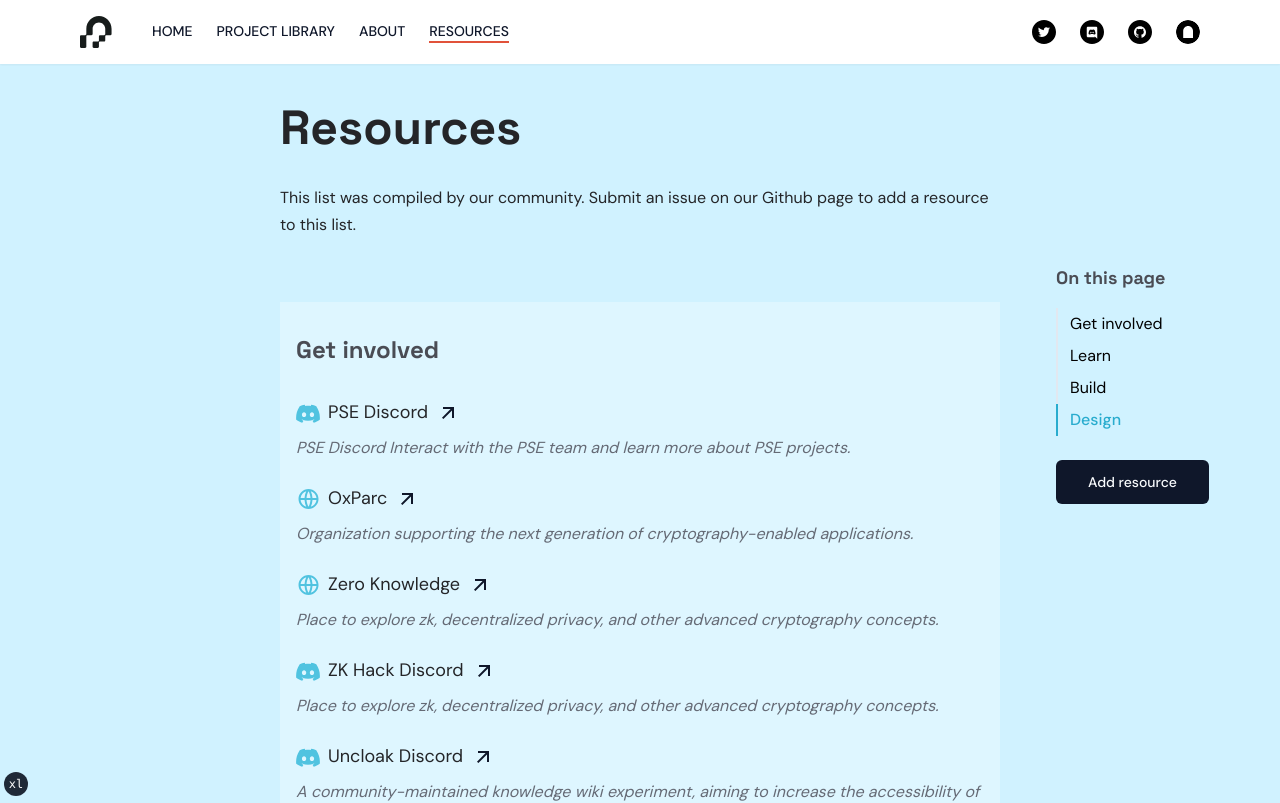
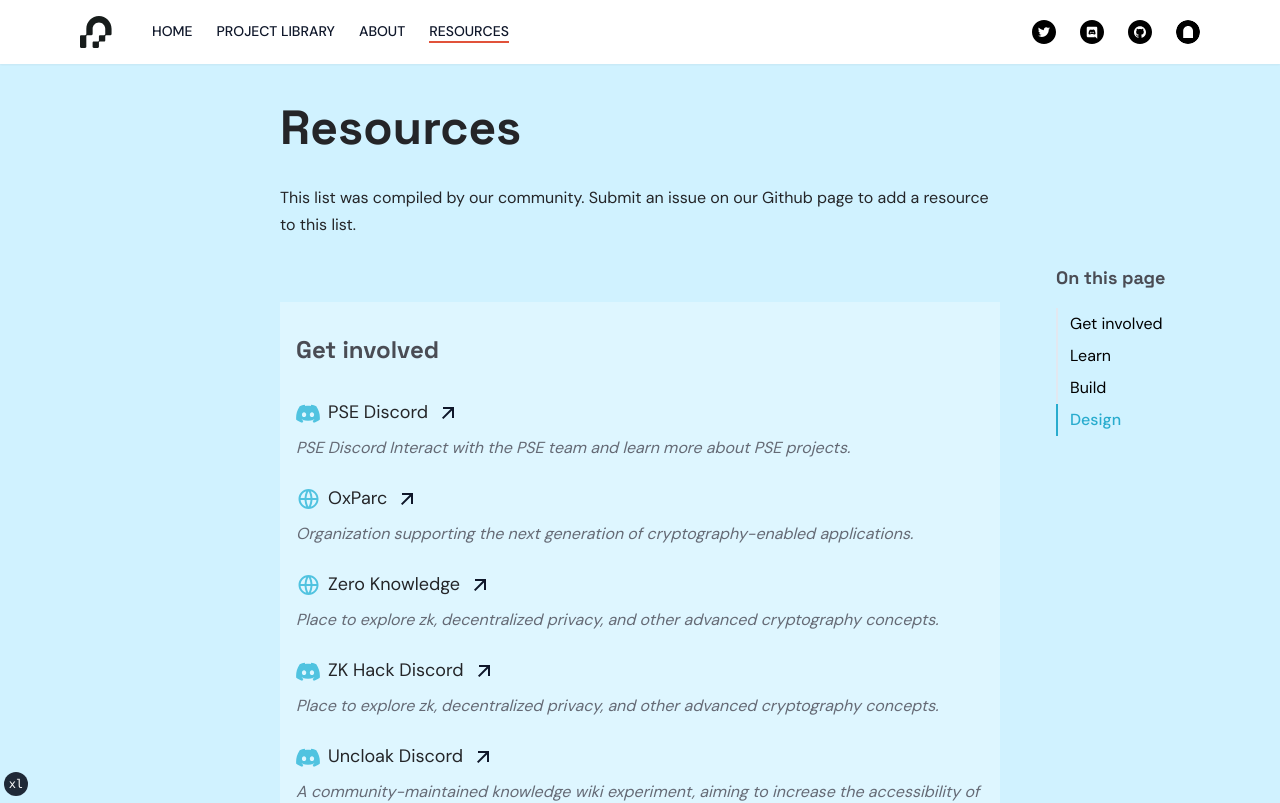
Before and after one commit to privacy-scaling-explorations/pse.dev, a Next.js app: page /resources in a window 1280 px wide. Shown: the top 803 px of the page. Built offline with nearby package versions, Linux system fonts and the light colour scheme.

Commit message:
hide button

```diff
--- a/app/resources/page.tsx
+++ b/app/resources/page.tsx
@@ -146,8 +146,8 @@ const ResourceNav = () => {
           })}
         </ul>
       </div>
-      {/* TODO: add lint to github for edit this page*/}
-      <Link href={"/"}>
+      {/* TODO: add lint to github for edit this page when is merged*/}
+      <Link href={"/"} className="hidden">
         <Button size="lg">
           <span className="text-sm font-medium text-left">Add resource</span>
         </Button>
```
